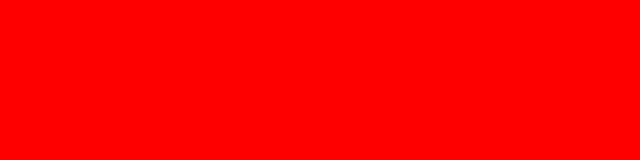
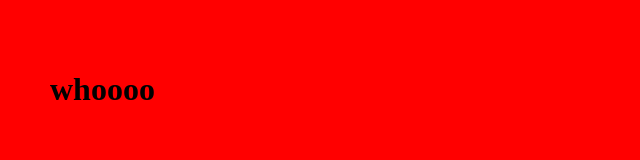
Before and after one commit to kingLars06/git-one, a plain HTML site: page index.html in a window 1280 px wide. Shown: the whole page, without its empty margins (0-640 px from the left). Drawn offline with Linux system fonts and the light colour scheme.

Commit message:
added h1

```diff
--- a/index.html
+++ b/index.html
@@ -8,6 +8,6 @@
     <link rel="stylesheet" href="styles.css">
 </head>
 <body>
-
+    <h1>whoooo</h1>
 </body>
 </html>
```
